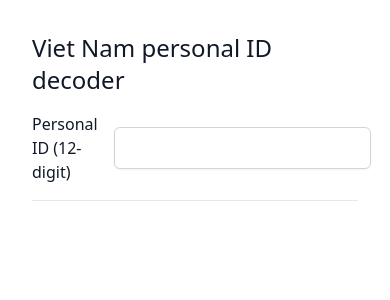
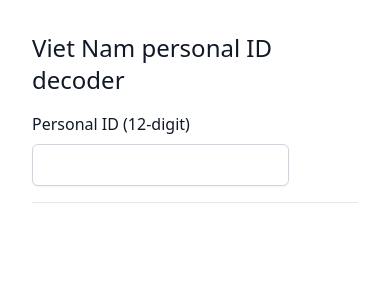
Before and after one commit to hongquan/vietnam-personal-id, a Vue app: page / in a window 390 px wide. Shown: the top 300 px of the page. Built offline with nearby package versions, Linux system fonts and the light colour scheme.

Commit message:
Fix layout in mobile

```diff
--- a/src/App.vue
+++ b/src/App.vue
@@ -7,7 +7,7 @@
     </header>
     <main class='mx-auto'>
       <form @submit.prevent='onSubmit'>
-        <div class='flex items-center space-x-4'>
+        <div class='sm:flex items-center sm:space-x-4'>
           <label
             for='inp_personal_id'
             class='block'
@@ -18,7 +18,7 @@
             type='search'
             pattern='\d{12}'
             autocomplete='off'
-            class='grow focus:ring-indigo-500 focus:border-indigo-500 shadow-sm sm:text-sm border-gray-300 rounded-md'
+            class='mt-2 sm:mt-0 sm:grow focus:ring-indigo-500 focus:border-indigo-500 shadow-sm sm:text-sm border-gray-300 rounded-md'
           >
         </div>
       </form>
```
